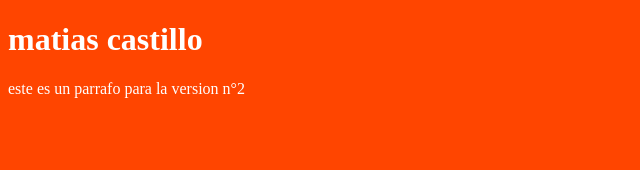
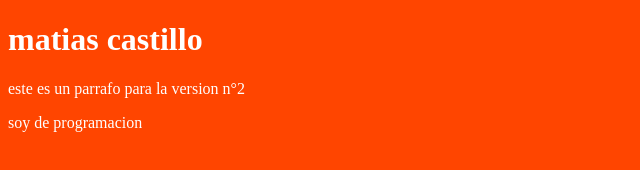
Before and after one commit to antipatiko23/ejemplos, a plain HTML site: page css/index.html in a window 1280 px wide. Shown: the whole page, without its empty margins (0-640 px from the left). Drawn offline with Linux system fonts and the light colour scheme.

Commit message:
se añade otro parrafoindex.html

```diff
--- a/css/index.html
+++ b/css/index.html
@@ -10,6 +10,7 @@
     <div>
         <h1>matias castillo</h1>
         <p>este es un parrafo para la version n°2</p>
+        <p>soy de programacion</p>
     </div>
 </body>
 </html>
```
